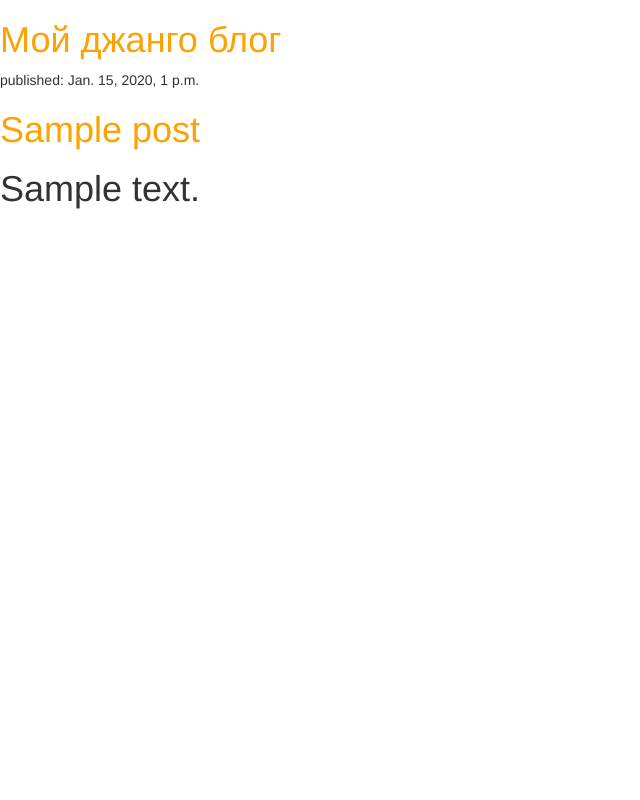
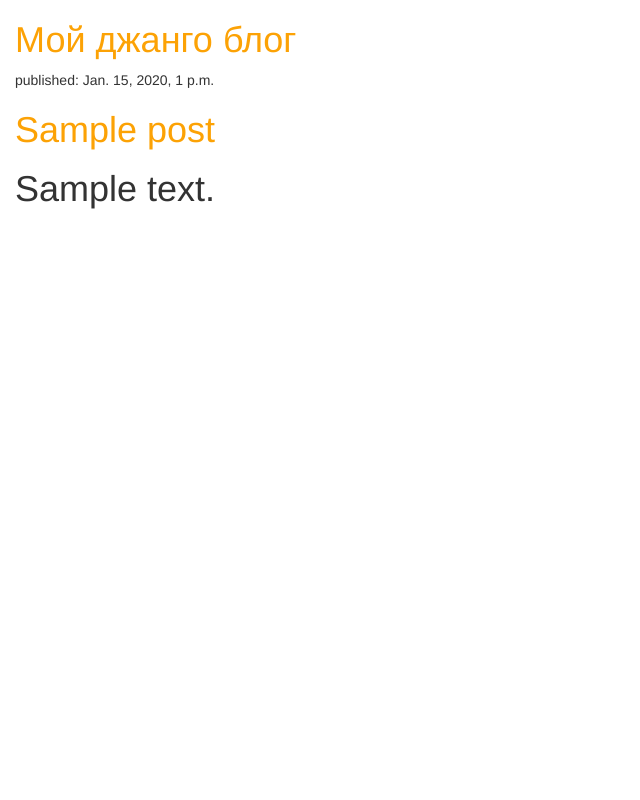
Before and after one commit to lidiakondratyeva/my-first-blog, a Django app: template blog/templates/blog/post-list.html in a window 1280 px wide. Shown: the whole page, without its empty margins (0-640 px from the left). Run offline with Django 3.2, Linux system fonts and the light colour scheme; the template is opened without the code that fills it: values that come from a table or form of the project are taken from there, others are empty; tables that the repository leaves empty hold one stand-in row (values such as "Sample post"); some libraries are stand-ins or nearby versions.

Commit message:
Add 15px on the left

```diff
--- a/blog/static/css/blog.css
+++ b/blog/static/css/blog.css
@@ -1,3 +1,7 @@
+body {
+	padding-left: 15px;
+}
+
 h1 a {
 	color: #FCA205;
 }
```
